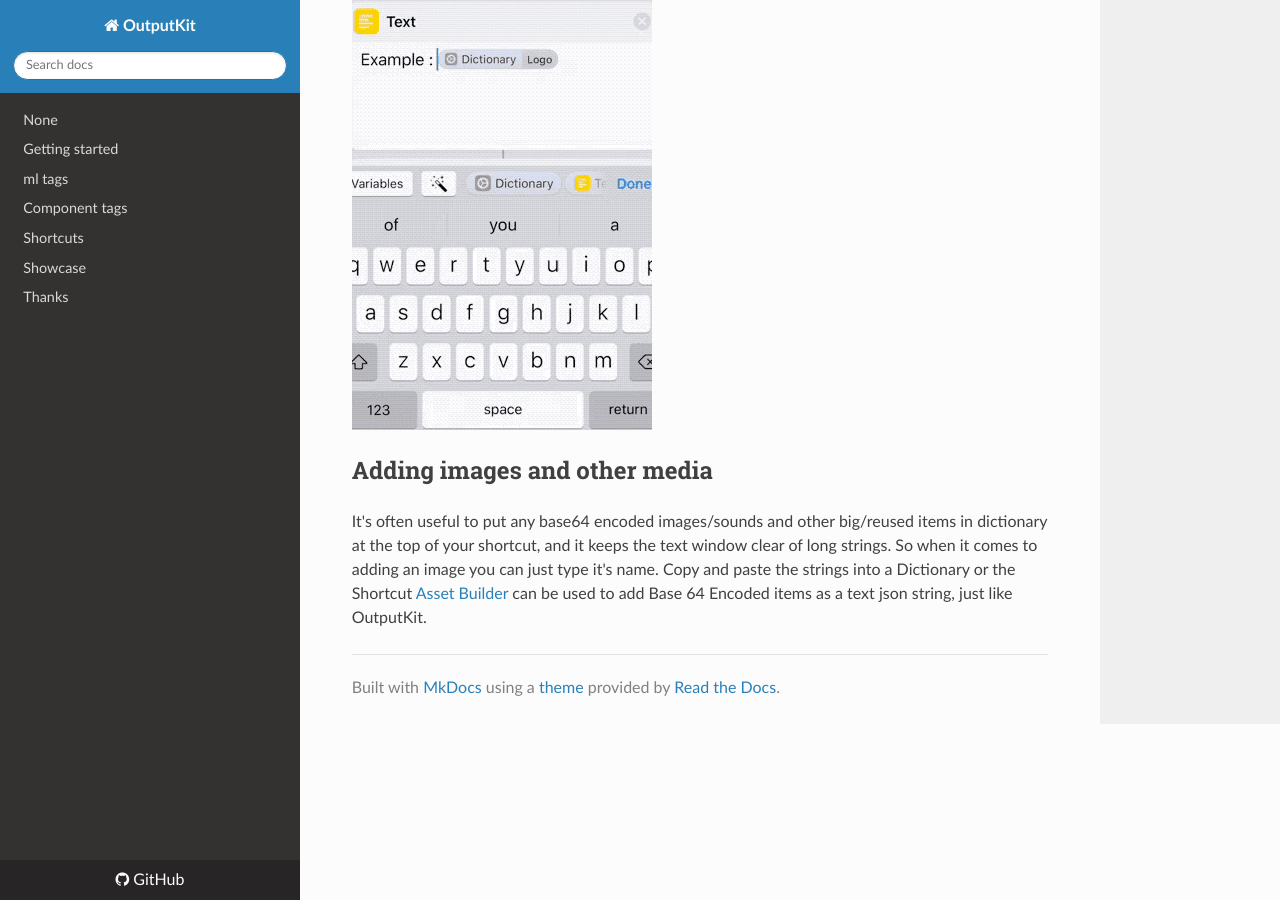
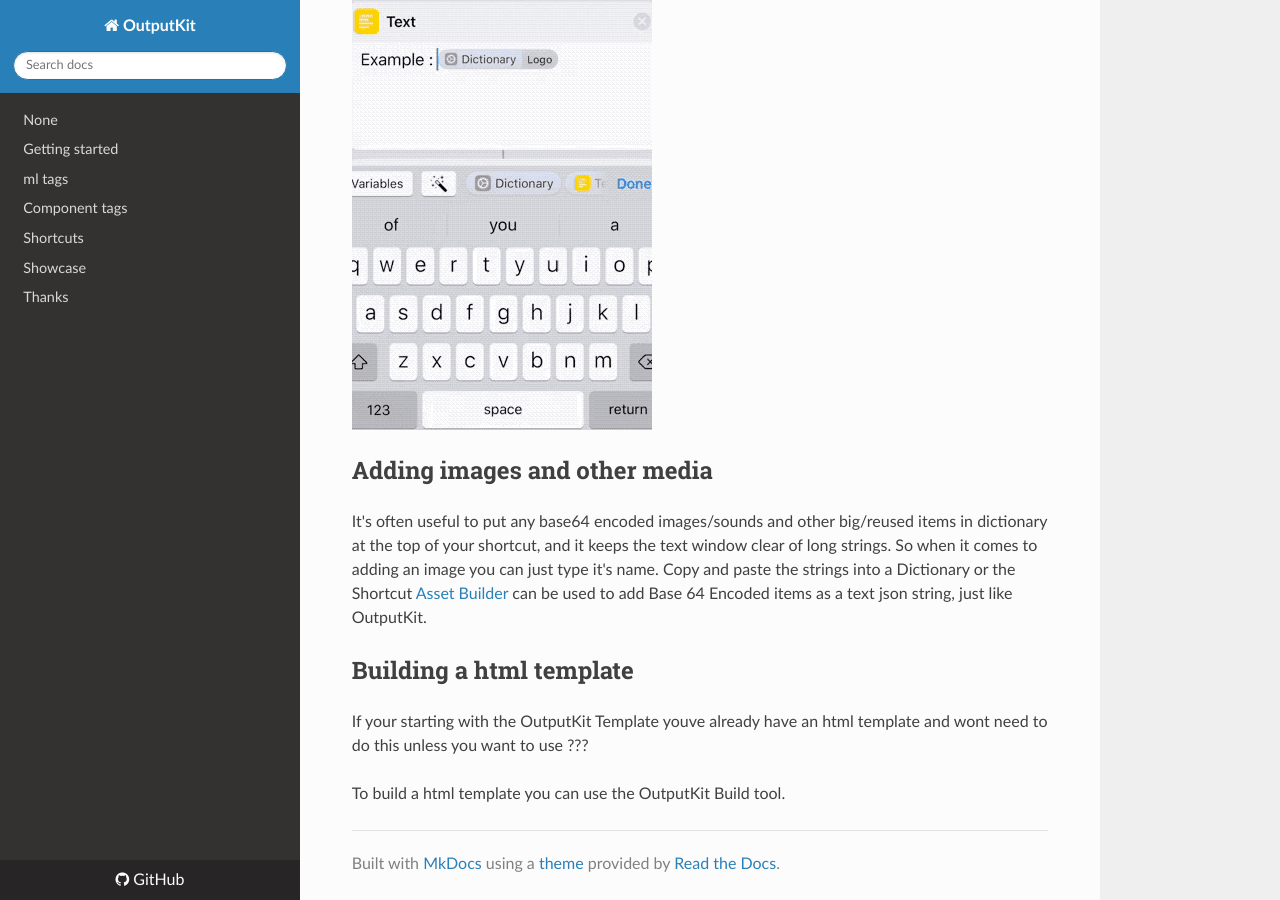
Before and after one commit to nturpin0/OutputKit, an MkDocs documentation site: the page built from docs/GettingStarted.md, in a window 1280 px wide and 900 px high, scrolled down 982 px. Built offline with MkDocs 1.6.1, drawn with Linux system fonts in a browser that asks for light colours; nearby versions of some CDN libraries.

Commit message:
Update GettingStarted.md

```diff
--- a/docs/GettingStarted.md
+++ b/docs/GettingStarted.md
@@ -24,3 +24,9 @@
 ## Adding images and other media
 It's often useful to put any base64 encoded images/sounds and other big/reused items in dictionary at the top of your shortcut, and it keeps the text window clear of long strings. So when it comes to adding an image you can just type it's name.
 Copy and paste the strings into a Dictionary or the Shortcut [Asset Builder](https://routinehub.co/shortcut/1760) can be used to add Base 64 Encoded items as a text json string, just like OutputKit.
+
+
+## Building a html template
+If your starting with the OutputKit Template youve already have an html template and wont need to do this unless you want to use ???
+
+To build a html template you can use the OutputKit Build tool.
```
